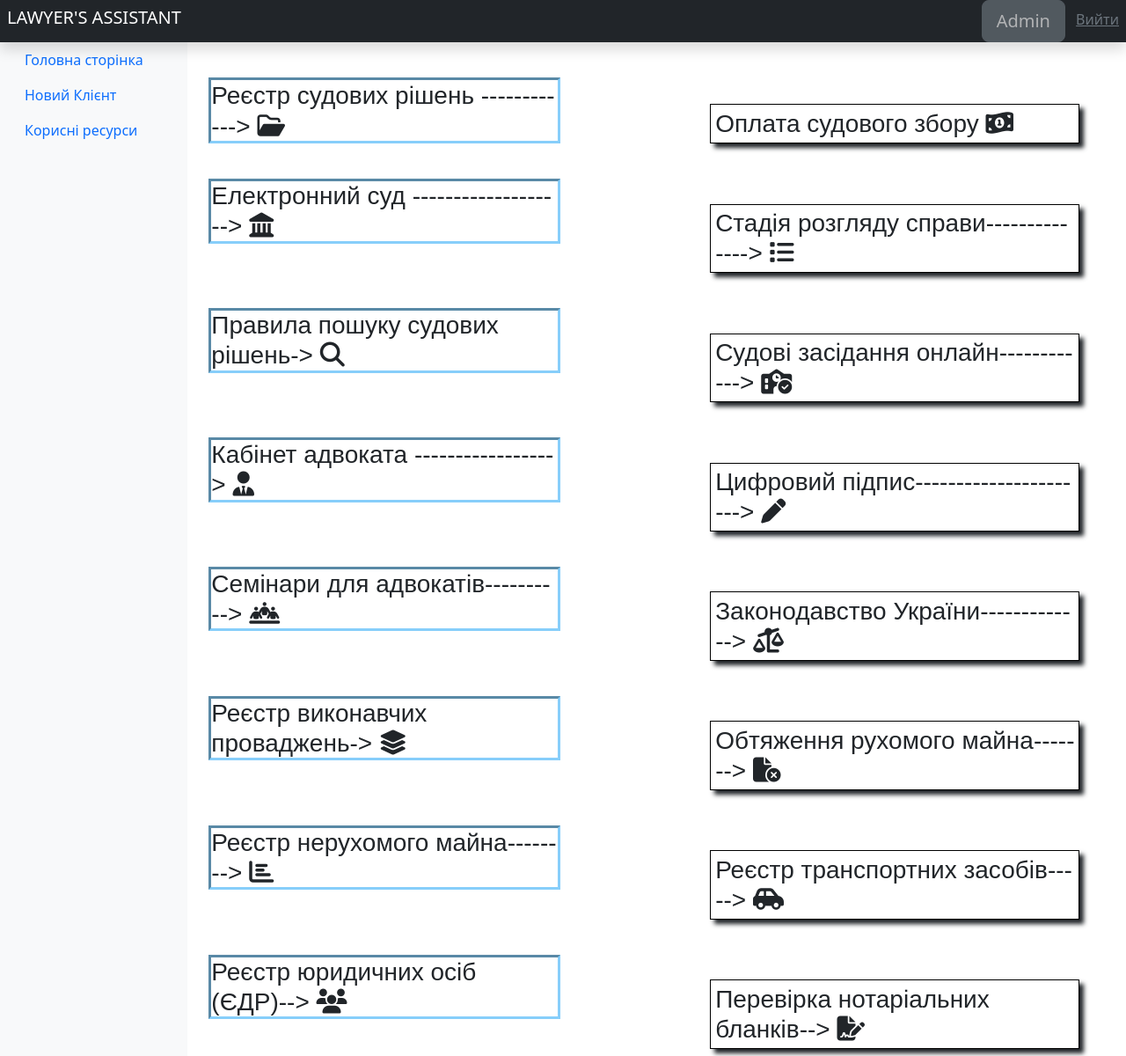
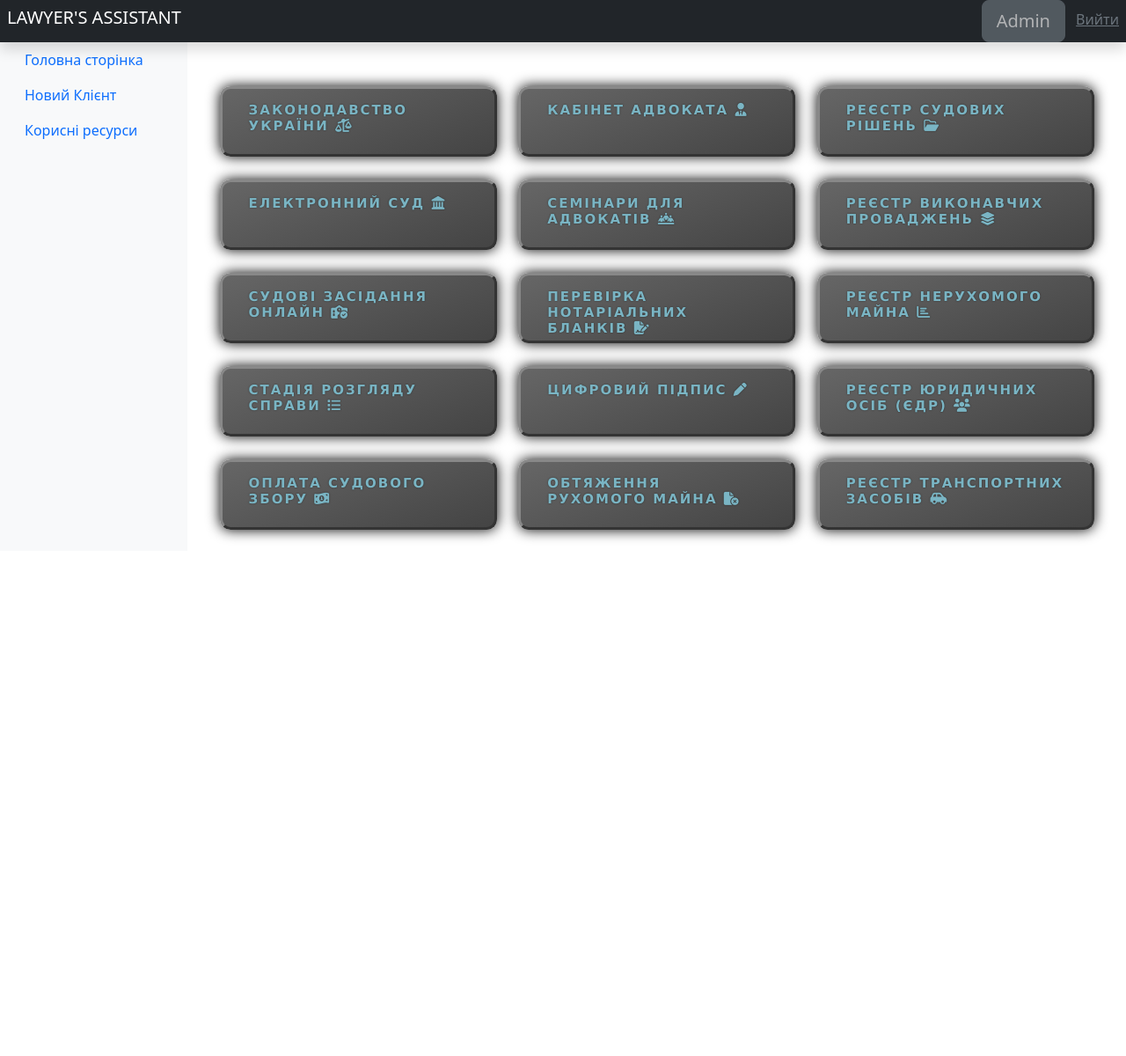
Before and after one commit to MaksKr33/legal_services, a Django app: page /info in a window 1280 px wide. Shown: the whole page at 88% size. After the commit the page ends 614 px from the top, so only its background shows below. Run offline with Django 3.2, Linux system fonts and the light colour scheme; a user stored in the database is signed in; parts of the project's set-up code (start-up, migrations or seed data) failed here and were passed over; some libraries are stand-ins or nearby versions.

Commit message:
redaction  css style on "informations.html"

```diff
--- a/myapp1/models.py
+++ b/myapp1/models.py
@@ -1,4 +1,3 @@
-from distutils.command.upload import upload
 from django.db import models
 
 class Baza_client(models.Model):
@@ -12,6 +11,7 @@ class Baza_client(models.Model):
     documents_case = models.FileField('Загрузка документів', null = True,  blank=True, upload_to = 'DownloadFile/%Y/%m/%d/')
 
     def __str__(self):
+
         return self.name_client
 
     def get_absolute_url(self):
--- a/myapp1/serializers.py
+++ b/myapp1/serializers.py
@@ -3,8 +3,6 @@ from rest_framework.serializers import ModelSerializer
 from .models import Baza_client, TypeCase, StatusCase
 
 class OrderSeriaLizer(ModelSerializer):
-    # type_case = PrimaryKeyRelatedField(source='type_case.NameTypeCase' ,queryset=TypeCase.objects.all(), many=False)
-    # status_case = PrimaryKeyRelatedField(source='status_case.NameStatusCase' ,queryset=StatusCase.objects.all(), many=False)
 
     type_case = serializers.SlugRelatedField( many=False, queryset=TypeCase.objects.all(), slug_field='NameTypeCase')
     status_case = serializers.SlugRelatedField( many=False,queryset=StatusCase.objects.all(), slug_field='NameStatusCase')
--- /dev/null
+++ b/myapp1/static/filecss/css/effect_buttons.css
@@ -0,0 +1,106 @@
+.buttons{
+        display:flex;
+        justify-content:space-around;
+        align-items:center;
+        flex-wrap:wrap;
+}
+
+.buttons a {
+        margin: 1rem 0;
+        border-radius: 12px;
+        border: 3px outset #888;
+        position: relative;
+        display: inline-block;
+        padding:15px 30px;
+        color: rgb(122, 181, 196);
+        text-transform: uppercase;
+        letter-spacing: 2px;
+        overflow: hidden;
+        width: 315px;
+        height: 80px;
+
+        margin-top: 10px;
+        box-shadow: 0 0 15px rgb(0, 0, 0, 1);
+        font-family: verdana;
+        font-size: 15px;
+        font-weight: bolder;
+        text-decoration: none;
+        background:linear-gradient(160deg, #666, #444);
+        text-shadow: 0px 0px 2px rgba(0, 0, 0, .5);
+        transition: 0.2s;
+        /* transform: scale(1,  1); */
+}
+
+.buttons a:hover {
+        /* transform: scale(1.1); */
+        border: 3px outset #ddd;
+        color: #fff;
+        background: linear-gradient(160deg, #666, #444);
+        text-shadow: 0px 0px 4px #ccc;
+        box-shadow: 0 0 10px #fff, 0 0 40px #fff, 0 0 80px #fff;
+        transition-delay: 1s;
+}
+
+.buttons a:active {
+        color: rgb(122, 181, 196);
+        transition-delay: 0.1s;
+}
+
+.buttons a span {
+        position: absolute;
+        display: block;
+}
+
+.buttons a span:nth-child(1) {
+        top: 0;
+        left: -100%;
+        width: 100%;
+        height: 2px;
+        background: linear-gradient(90deg, transparent, #eee);
+}
+
+.buttons a:hover span:nth-child(1) {
+        left: 100%;
+        transition: 1s;
+}
+.buttons a span:nth-child(2) {
+        top: -100%;
+        right: 0;
+        width: 2px;
+        height: 100%;
+        background: linear-gradient(180deg, transparent, #eee);
+}
+
+.buttons a:hover span:nth-child(2) {
+        top: 100%;
+        transition: 0.75s;
+        transition-delay: 0.25s;
+}
+
+.buttons a span:nth-child(3) {
+        bottom: 0;
+        right: -100%;
+        width: 100%;
+        height: 2px;
+        background: linear-gradient(270deg, transparent, #eee);
+}
+
+.buttons a:hover span:nth-child(3) {
+        right: 100%;
+        transition: 1s;
+        transition-delay: 0.5s;
+}
+
+.buttons a span:nth-child(4) {
+        bottom: -100%;
+        left: 0;
+        width: 2px;
+        height: 100%;
+        background: linear-gradient(360deg, transparent, #eee);
+}
+
+.buttons a:hover span:nth-child(4) {
+        bottom: 100%;
+        transition: 1s;
+        transition-delay: 0.75s;
+}
--- a/myapp1/static/filecss/css/menueefect.css
+++ b/myapp1/static/filecss/css/menueefect.css
@@ -7,6 +7,9 @@
 .delete { transform: scale(.7,  .7); }
 .delete:hover{transform: scale(1.5);}
 
+.nav-item a {transform: scale(1,  1);}
+.nav-item a:hover{transform: scale(1.2)}
+/* */
 .container{
     width: 1200px;
     margin: 0 auto;
@@ -25,7 +28,7 @@
     border-radius: 25px
  }
 
- .new_client{
+.new_client{
     width: 1200px;
     margin: 0 auto;
     margin-right: 0px;
@@ -40,140 +43,3 @@
     margin:0 auto;
     margin-top: 5px;
     }
-
-    .block{
-    border: inset lightskyblue;
-    width: 400px;
-    min-height: 45px;
-    max-height: 500px;
-    margin:0 left;
-
- }
-   .block { transform: scale(1.0,  1.0); }
-   .block:hover{transform: scale(1.1);}
-
-   .block2{
-    border: 1px solid black;
-    width: 420px;
-    min-height:45px;
-    max-height: 500px;
-    margin-left: 570px;
-    margin-top: -45px;
-    box-shadow: 5px 5px 5px 0px;
-    padding: 0.3rem;
- }
-   .block2 { transform: scale(1.0,  1.0); }
-   .block2:hover{transform: scale(1.1);}
-
-   .block3{
-    border: inset lightskyblue;
-    width: 400px;
-    min-height: 45px;
-    max-height: 500px;
-
-    margin:0 left;
-    margin-top: 40px;
- }
-   .block3 { transform: scale(1.0,  1.0); }
-   .block3:hover{transform: scale(1.1);}
-
-   .block{
-    border: inset lightskyblue;
-    width: 400px;
-    min-height: 45px;
-    max-height: 500px;
-    margin:0 left;
-
- }
-   .block { transform: scale(1.0,  1.0); }
-   .block:hover{transform: scale(1.1);}
-
-   .block2{
-    border: 1px solid black;
-    width: 420px;
-    min-height:45px;
-    max-height: 500px;
-    margin-left: 570px;
-    margin-top: -45px;
-    box-shadow: 5px 5px 5px 0px;
-    padding: 0.3rem;
- }
-   .block2 { transform: scale(1.0,  1.0); }
-   .block2:hover{transform: scale(1.1);}
-
-   .block3{
-    border: inset lightskyblue;
-    width: 400px;
-    min-height: 45px;
-    max-height: 500px;
-
-    margin:0 left;
-    margin-top: 40px;
- }
-   .block3 { transform: scale(1.0,  1.0); }
-   .block3:hover{transform: scale(1.1);}
-
-   .cl-effect-14 a {
-      padding: 0 20px;
-      height: 45px;
-      line-height: 45px;
-   }
-
-   .cl-effect-14 a::before,
-   .cl-effect-14 a::after {
-      position: absolute;
-      width: 45px;
-      height: 2px;
-      background: #fff;
-      content: '';
-      opacity: 0.2;
-      -webkit-transition: all 0.3s;
-      -moz-transition: all 0.3s;
-      transition: all 0.3s;
-      pointer-events: none;
-   }
-
-   .cl-effect-14 a::before {
-      top: 0;
-      left: 0;
-      -webkit-transform: rotate(90deg);
-      -moz-transform: rotate(90deg);
-      transform: rotate(90deg);
-      -webkit-transform-origin: 0 0;
-      -moz-transform-origin: 0 0;
-      transform-origin: 0 0;
-   }
-
-   .cl-effect-14 a::after {
-      right: 0;
-      bottom: 0;
-      -webkit-transform: rotate(90deg);
-      -moz-transform: rotate(90deg);
-      transform: rotate(90deg);
-      -webkit-transform-origin: 100% 0;
-      -moz-transform-origin: 100% 0;
-      transform-origin: 100% 0;
-   }
-
-   .cl-effect-14 a:hover::before,
-   .cl-effect-14 a:hover::after,
-   .cl-effect-14 a:focus::before,
-   .cl-effect-14 a:focus::after {
-      opacity: 1;
-   }
-
-   .cl-effect-14 a:hover::before,
-   .cl-effect-14 a:focus::before {
-      left: 50%;
-      -webkit-transform: rotate(0deg) translateX(-50%);
-      -moz-transform: rotate(0deg) translateX(-50%);
-      transform: rotate(0deg) translateX(-50%);
-   }
-
-   .cl-effect-14 a:hover::after,
-   .cl-effect-14 a:focus::after {
-      right: 50%;
-      -webkit-transform: rotate(0deg) translateX(50%);
-      -moz-transform: rotate(0deg) translateX(50%);
-      transform: rotate(0deg) translateX(50%);
-   }
--- a/myapp1/templates/myapp1/base.html
+++ b/myapp1/templates/myapp1/base.html
@@ -7,6 +7,7 @@
     <meta name="description" content="">
 
     <title> {% block title %} {% endblock %}</title>
+
     <link rel="stylesheet" type="text/css" href="lib/sweet-alert.css">
     <link rel="stylesheet" href="https://cdn.jsdelivr.net/npm/bootstrap@5.2.0/dist/css/bootstrap.min.css">
     <link href="https://cdn.jsdelivr.net/npm/bootstrap@5.2.2/dist/css/bootstrap.min.css" rel="stylesheet" integrity="sha384-Zenh87qX5JnK2Jl0vWa8Ck2rdkQ2Bzep5IDxbcnCeuOxjzrPF/et3URy9Bv1WTRi" crossorigin="anonymous">
@@ -43,7 +44,7 @@
     <div class="container-fluid">
       <div class="row">
         <nav id="sidebarMenu" class="col-md-3 col-lg-2 d-md-block bg-light sidebar collapse">
-        <div class="position-sticky pt- sidebar-sticky">
+          <div class="position-sticky">
             <ul class="nav flex-column">
               <li class="nav-item">
                 <a class="nav-link" href="{% url 'home' %}">
@@ -62,13 +63,11 @@
               </li>
           </div>
         </nav>
-
         <main class="col-md-9 ms-sm-auto col-lg-10 px-md-4">
           <div class="d-flex justify-content-between flex-wrap flex-md-nowrap align-items-center pt-3 pb-2 mb-3 ">
 
             {% block document %}
             {% verbatim %}
-
             <div class="col-md-1.7">
               <select onchange="foo()" class="form-select" id="type_case_select" v-model="selected">
                 <option v-for="item in case_types" :value="item.id" :key="item.id">
@@ -103,9 +102,7 @@
 
         <h6>
         <div class="table-responsive" id="contact_new">
-
           <table class="table table-striped" >
-
             <tr>
               <th scope="col">ПІБ Клієнта</th>
               <th scope="col">Номер договору</th>
@@ -126,7 +123,6 @@
                 <td>{{ el.date_contract }}</td>
                 <td>
                   <div v-if="el.documents_case">
-
                     <a v-bind:href=" el.documents_case " download="">
                       <button class="btn btn-outline-dark">  Документи </button>
                     </a>
@@ -147,10 +143,6 @@
                       <i class="fa-solid fa-trash" > </i>
                     </div>
                   </div>
-              </div>
-
-                </div>
-              </div>
                 </td>
               </tr>
             </tbody>
@@ -160,11 +152,10 @@
       {% endverbatim %}
       <script src="static/js/app.js"></script>
       {% endblock %}
+
       </main>
       </div>
     </div>
   </h1>
-
-
   </body>
 </html>
--- a/myapp1/templates/myapp1/informations.html
+++ b/myapp1/templates/myapp1/informations.html
@@ -1,109 +1,124 @@
 {% extends 'myapp1/base.html' %}
+
+{% load static %}
+
+
 {% block menu %}
 {% endblock %}
 
 {% block document %}
-
 {% endblock %}
 
 {% block baza %}
+<link rel="stylesheet" type="text/css" href= "{% static 'filecss/css/effect_buttons.css'%}"/>
 <script src="https://kit.fontawesome.com/281c808ed5.js" crossorigin="anonymous"></script>
 <body>
-    <h3 >
-    <div class="block" > <font face="Monotype Corsiva, Arial"> Реєстр судових рішень   ------------>
-
-        <a href="https://reyestr.court.gov.ua/" class="link-dark"  name="1">
+    <div class="buttons">
+        <a class="link_button" href="https://zakon.rada.gov.ua/laws/main/index">Законодавство України
+            <i class="fa-sharp fa-solid fa-scale-unbalanced"></i>
+            <span></span>
+            <span></span>
+            <span></span>
+            <span></span>
+        </a>
+        <a class="link_button" href="https://unba.org.ua/">Кабінет адвоката
+            <i class="fa-solid fa-user-tie"></i>
+            <span></span>
+            <span></span>
+            <span></span>
+            <span></span>
+        </a>
+        <a class="link_button" href="https://reyestr.court.gov.ua/">Реєстр судових рішень
             <i class="fa-regular fa-folder-open"></i>
+            <span></span>
+            <span></span>
+            <span></span>
+            <span></span>
+        </a>
+        <a class="link_button" href="https://id.court.gov.ua/">Електронний суд
+            <i class="fa-solid fa-landmark"></i>
+            <span></span>
+            <span></span>
+            <span></span>
+            <span></span>
+        </a>
+        <a class="link_button" href="https://cpd.hsa.org.ua/signin">Семінари для адвокатів
+            <i class="fa-sharp fa-solid fa-people-line"></i>
+            <span></span>
+            <span></span>
+            <span></span>
+            <span></span>
+        </a>
+        <a class="link_button" href="https://asvpweb.minjust.gov.ua/#/search-debtors">Реєстр виконавчих проваджень
+            <i class="fa-solid fa-layer-group"></i>
+            <span></span>
+            <span></span>
+            <span></span>
+            <span></span>
+        </a>
+        <a class="link_button" href="https://vkz.court.gov.ua/">Судові засідання онлайн
+            <i class="fa-solid fa-school-circle-check"></i>
+            <span></span>
+            <span></span>
+            <span></span>
+            <span></span>
+        </a>
+        <a class="link_button" href="https://rnb.nais.gov.ua/">Перевірка нотаріальних бланків
+            <i class="fa-solid fa-file-signature"></i>
+            <span></span>
+            <span></span>
+            <span></span>
+            <span></span>
+        </a>
+        <a class="link_button" href="https://online.minjust.gov.ua/login">Реєстр нерухомого майна
+            <i class="fa-solid fa-chart-bar"></i>
+            <span></span>
+            <span></span>
+            <span></span>
+            <span></span>
+        </a>
+        <a class="link_button" href="https://court.gov.ua/fair/">Cтадія розгляду справи
+            <i class="fa-solid fa-list"></i>
+            <span></span>
+            <span></span>
+            <span></span>
+            <span></span>
+        </a>
+        <a class="link_button" href="https://sign.diia.gov.ua/">Цифровий підпис
+            <i class="fa-sharp fa-solid fa-pen"></i>
+            <span></span>
+            <span></span>
+            <span></span>
+            <span></span>
+        </a>
+        <a class="link_button" href="https://usr.minjust.gov.ua/content/free-search">Реєстр юридичних осіб (ЄДР)
+            <i class="fa-solid fa-users"></i>
+            <span></span>
+            <span></span>
+            <span></span>
+            <span></span>
+        </a>
+        <a class="link_button" href="https://court.gov.ua/affairs/sudytax/">Оплата судового збору
+            <i class="fa-solid fa-money-bill-1-wave"></i>
+            <span></span>
+            <span></span>
+            <span></span>
+            <span></span>
+        </a>
+        <a class="link_button" href="https://orm.minjust.gov.ua/#/">Обтяження рухомого майна
+            <i class="fa-solid fa-file-circle-xmark"></i>
+            <span></span>
+            <span></span>
+            <span></span>
+            <span></span>
+        </a>
+        <a class="link_button" href="https://igov.gov.ua/service/1397/general">Реєстр транспортних засобів
+            <i class="fa-solid fa-car-side"></i>
+            <span></span>
+            <span></span>
+            <span></span>
+            <span></span>
         </a>
     </div>
-
-    <div class="block2"> Оплата судового збору <span>
-        <a href="https://court.gov.ua/affairs/sudytax/" class="link-dark"  name="2">
-            <i class="fa-solid fa-money-bill-1-wave"></i>
-        </a> </span>
-     </div>
-
-    <div class="block3">Електронний суд ------------------->
-        <a href= "https://id.court.gov.ua/" class="link-dark"  name="3">
-            <i class="fa-solid fa-landmark"></i>
-        </a>
-    </div>
-    <div class="block2">Cтадія розгляду справи-------------->
-        <a href= "https://court.gov.ua/fair/" class="link-dark"  name="4">
-            <i class="fa-solid fa-list"></i>
-        </a>
-    </div>
-    <div class="block3">Правила пошуку судових рішень->
-        <a href="https://malynevskyi.com/reyestr-sudovyh-rishen/" class="link-dark"  name="5">
-            <i class="fa-solid fa-magnifying-glass"></i>
-        </a>
-    </div>
-    <div class="block2">Судові засідання онлайн------------>
-        <a href="https://vkz.court.gov.ua/" class="link-dark"  name="6">
-            <i class="fa-solid fa-school-circle-check"></i>
-        </a>
-    </div>
-
-    <div class="block3">Кабінет адвоката ----------------->
-        <a href="https://unba.org.ua/" class="link-dark"  name="7">
-            <i class="fa-solid fa-user-tie"></i>
-        </a>
-    </div>
-
-    <div class="block2">Цифровий підпис---------------------->
-        <a href="https://sign.diia.gov.ua/" class="link-dark"  name="8">
-            <i class="fa-sharp fa-solid fa-pen"></i>
-        </a>
-    </div>
-    <div class="block3">Семінари для адвокатів---------->
-        <a href="https://cpd.hsa.org.ua/signin" class="link-dark"  name="9">
-            <i class="fa-sharp fa-solid fa-people-line"></i>
-        </a>
-    </div>
-
-    <div class="block2">Законодавство України------------->
-        <a href="https://zakon.rada.gov.ua/laws/main/index" class="link-dark"  name="10">
-            <i class="fa-sharp fa-solid fa-scale-unbalanced"></i>
-        </a>
-    </div>
-
-    <div class="block3">Реєстр виконавчих проваджень->
-        <a href="https://asvpweb.minjust.gov.ua/#/search-debtors"  class="link-dark"  name="11">
-            <i class="fa-solid fa-layer-group"></i>
-        </a>
-    </div>
-
-    <div class="block2">Обтяження рухомого майна------->
-        <a href="https://orm.minjust.gov.ua/#/" class="link-dark"  name="11">
-            <i class="fa-solid fa-file-circle-xmark"></i>
-        </a>
-    </div>
-
-    <div class="block3">Реєстр нерухомого майна-------->
-        <a href="https://online.minjust.gov.ua/login"  class="link-dark"  name="11">
-            <i class="fa-solid fa-chart-bar"></i>
-        </a>
-    </div>
-
-    <div class="block2">Реєстр транспортних засобів----->
-        <a href="https://igov.gov.ua/service/1397/general" class="link-dark"  name="11">
-            <i class="fa-solid fa-car-side"></i>
-        </a>
-    </div>
-    <div class="block3">Реєстр юридичних осіб (ЄДР)-->
-        <a href="https://usr.minjust.gov.ua/content/free-search"  class="link-dark"  name="11">
-            <i class="fa-solid fa-users"></i>
-        </a>
-    </div>
-
-    <div class="block2">Перевірка нотаріальних бланків-->
-        <a href="https://rnb.nais.gov.ua/" class="link-dark"  name="11">
-            <i class="fa-solid fa-file-signature"></i>
-        </a>
-    </div>
-    </font>
-</h3>
 </body>
-
-
-          {% endblock %}
+{% endblock %}
--- a/myapp1/urls.py
+++ b/myapp1/urls.py
@@ -21,6 +21,4 @@ urlpatterns = [
         path('typecase/<int:pk>', TypeViews.as_view({'get': 'destro'}), name='delete' )
        ]
 
-
-
 urlpatterns+=router.urls
--- a/myapp1/views.py
+++ b/myapp1/views.py
@@ -25,6 +25,8 @@ def informations(request):
 
 @login_required
 def new_client(request):
+    """Function create and store a new customer in the database """
+
     error = ''
     if request.method == 'POST':
         form = Baza_client_Form(request.POST, request.FILES)
@@ -42,6 +44,7 @@ def new_client(request):
 
 
 class UpdateClients(UpdateView):
+    """ Class redact customer data"""
     model= Baza_client
     template_name = 'myapp1/new_client.html'
     form_class = Baza_client_Form
@@ -66,17 +69,15 @@ def logout_user(request):
 
 
 class OrederViews(ModelViewSet, LoginRequiredMixin):
+    """This class r"""
     queryset = Baza_client.objects.all()
-
     serializer_class = OrderSeriaLizer
-    permission_classes = [IsAuthenticated]
+    # permission_classes = [IsAuthenticated]
     # pagination_class = ApiListPaginations
     filter_backends= [DjangoFilterBackend, OrderingFilter , SearchFilter]
     filterset_fields = ['type_case', 'date', 'status_case', 'date_contract']
     ordering_fields = ['name_client', 'contract_number']
     search_fields = ['name_client', 'contract_number']
-
-
 
     def destroy (self, request, *args, **kwargs):
         client_del = self.get_object()
```
Also changed, not shown: myapp1/static/js/app.js (+17 -0 lines), db.sqlite3. Lines whose indentation alone changed are shown as unchanged.
